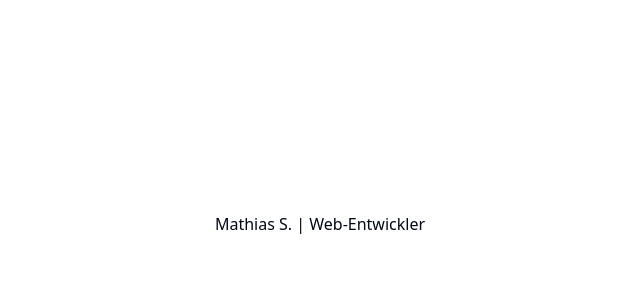
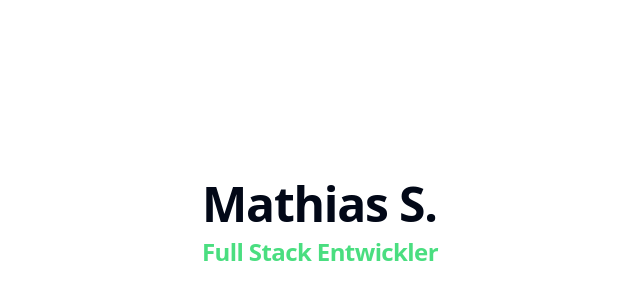
Before and after one commit to MScheltjens/portfolio, a Next.js app: page /de in a window 1280 px wide. Shown: the part 176-476 px from the top of the page, without its empty margins (320-960 px from the left). Built offline with nearby package versions, Linux system fonts and the light colour scheme.

Commit message:
landing info setup

```diff
--- a/app/[lang]/page.tsx
+++ b/app/[lang]/page.tsx
@@ -6,7 +6,10 @@ export default async function Home({ params: { lang } }: { params: { lang: Local
   return (
     <div className="w-screen h-screen flex justify-center items-center container mx-auto">
       <main>
-        <h1>Mathias S. | {dictionary['web-developer'].title}</h1>
+        <h1 className="scroll-m-20 text-4xl font-extrabold tracking-tight lg:text-5xl">Mathias S.</h1>
+        <h3 className="scroll-m-20 text-2xl font-semibold tracking-tight mt-2">
+          <span className="text-green-400">{dictionary['developer'].fullStack}</span> <span className="text-green-400">{dictionary['developer'].dev}</span>
+        </h3>
       </main>
     </div>
   );
--- a/app/components/locale-switcher.tsx
+++ b/app/components/locale-switcher.tsx
@@ -4,7 +4,7 @@ import { usePathname } from 'next/navigation';
 import Link from 'next/link';
 import { i18n, type Locale } from '../../i18n-config';
 
-export default function LocaleSwitcher() {
+export const LocaleSwitcher = () => {
   const pathName = usePathname();
   const redirectedPathName = (locale: Locale) => {
     if (!pathName) return '/';
@@ -26,4 +26,4 @@ export default function LocaleSwitcher() {
       </ul>
     </div>
   );
-}
+};
--- a/dictionaries/de.json
+++ b/dictionaries/de.json
@@ -1,5 +1,6 @@
 {
-  "web-developer": {
-    "title": "Web-Entwickler"
+  "developer": {
+    "dev": "Entwickler",
+    "fullStack": "Full Stack"
   }
 }
--- a/dictionaries/en.json
+++ b/dictionaries/en.json
@@ -1,5 +1,6 @@
 {
-  "web-developer": {
-    "title": "Web Developer"
+  "developer": {
+    "dev": "Developer",
+    "fullStack": "Full Stack"
   }
 }
```
Also changed, not shown: 1 other file (tests, documents, lock files or other folders).
